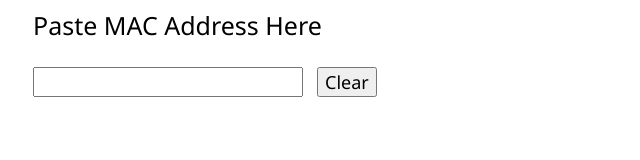
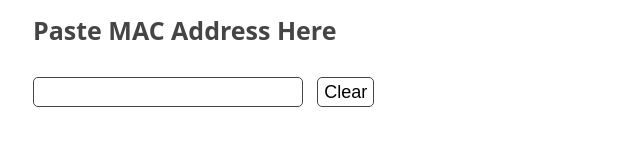
Before and after one commit to rkbcode/MACAddressConverter, a plain HTML site: page index.html in a window 1280 px wide. Shown: the whole page, without its empty margins (0-640 px from the left). Drawn offline with Linux system fonts and the light colour scheme.

Commit message:
Add css styling to elements

```diff
--- a/style.css
+++ b/style.css
@@ -1,3 +1,9 @@
+body {
+    font-family: 'Open Sans', Arial, Helvetica, sans-serif;
+    color: #454545;
+    border-color: #454545;
+}
+
 #main {
     padding: 0 25px;
 }
@@ -5,33 +11,46 @@
 #input {
     width: 270px;
     height: 30px;
-    font-family: 'Segoe UI', Tahoma, Geneva, Verdana, sans-serif;
     font-size: 18px;
+    border: #454545 1px solid;
+    border-radius: 5px;
 }
 
 #clear {
     height: 30px;
-    font-family: 'Segoe UI', Tahoma, Geneva, Verdana, sans-serif;
     font-size: 18px;
     margin-left: 10px;
     cursor: pointer;
+    background-color: white;
+    border: #454545 1px solid;
+    border-radius: 5px;
+}
+
+#clear:hover {
+    background-color: #454545;
+    color: white;
 }
 
 #copy {
     font-style: italic;
     font-weight: 100;
-    font-family: 'Segoe UI', Tahoma, Geneva, Verdana, sans-serif;
     font-size: 25px;
 }
 
 #title, .outputMac {
-    font-family: 'Segoe UI', Tahoma, Geneva, Verdana, sans-serif;
     font-size: 25px;
     max-width: 350px;
+    border-radius: 5px;
+    padding: 5px 15px;
+}
+
+#title {
+    padding-left: 0;
+    font-weight: bold;
 }
 
 .outputMac:hover {
-    background-color: black;
+    background-color: 454545;
     color: white;
     cursor: pointer;
 }
```
